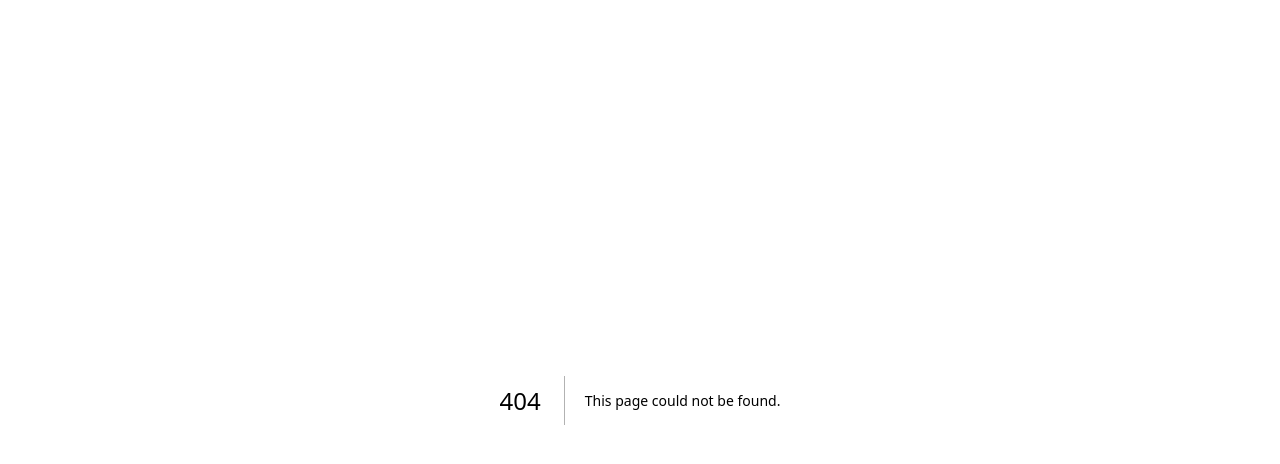
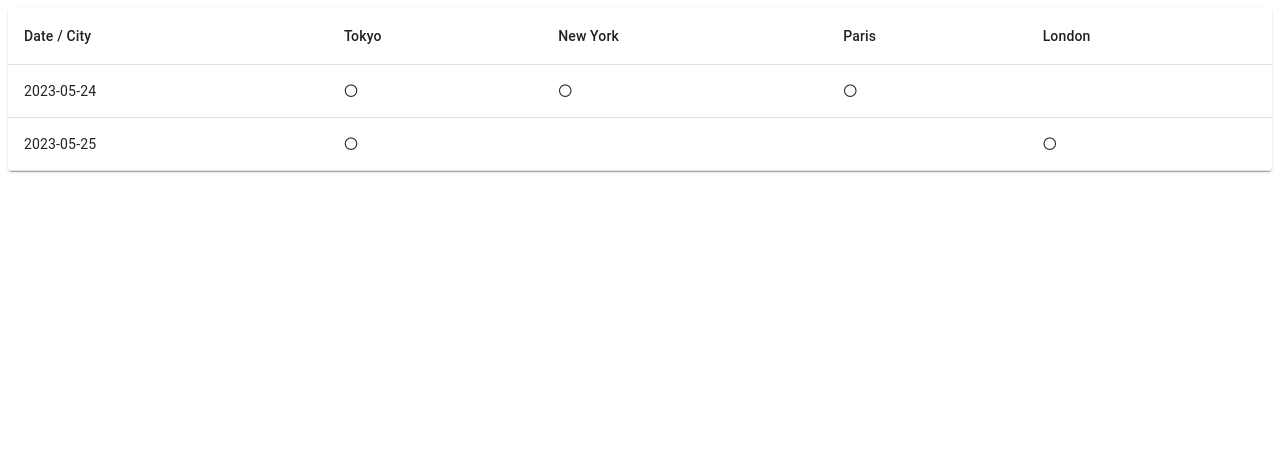
Before and after one commit to shichisan21/drag-test, a Next.js app: page /CityDateTable in a window 1280 px wide. Before the commit this address had no page. Shown: the top 464 px of the page. Built offline with nearby package versions, Linux system fonts and the light colour scheme.

Commit message:
CrossList

```diff
--- a/package.json
+++ b/package.json
@@ -12,10 +12,10 @@
     "@emotion/react": "^11.10.6",
     "@emotion/styled": "^11.10.6",
     "@mui/icons-material": "^5.11.16",
-    "@mui/material": "^5.12.0",
+    "@mui/material": "^5.13.2",
     "@mui/x-data-grid": "^6.2.1",
     "@types/node": "18.15.11",
-    "@types/react": "18.0.33",
+    "@types/react": "^18.0.33",
     "@types/react-dom": "18.0.11",
     "eslint": "8.38.0",
     "eslint-config-next": "13.3.0",
--- /dev/null
+++ b/src/pages/CityDateTable.tsx
@@ -0,0 +1,65 @@
+import React from "react";
+import {
+  Table,
+  TableBody,
+  TableCell,
+  TableContainer,
+  TableHead,
+  TableRow,
+  Paper,
+} from "@mui/material";
+
+type Data = {
+  date: string;
+  cities: string[];
+};
+
+const data: Data[] = [
+  {
+    date: "2023-05-24",
+    cities: ["Tokyo", "New York", "Paris"],
+  },
+  {
+    date: "2023-05-25",
+    cities: ["Tokyo", "London"],
+  },
+  // more data...
+];
+
+const CityDateTable: React.FC = () => {
+  // Generate a list of all unique cities for the table headers.
+  const allCities: string[] = Array.from(
+    new Set(data.flatMap((d) => d.cities))
+  );
+
+  return (
+    <TableContainer component={Paper}>
+      <Table sx={{ minWidth: 650 }} aria-label='simple table'>
+        <TableHead>
+          <TableRow>
+            <TableCell>Date / City</TableCell>
+            {allCities.map((city) => (
+              <TableCell key={city}>{city}</TableCell>
+            ))}
+          </TableRow>
+        </TableHead>
+        <TableBody>
+          {data.map((row) => (
+            <TableRow key={row.date}>
+              <TableCell component='th' scope='row'>
+                {row.date}
+              </TableCell>
+              {allCities.map((city) => (
+                <TableCell key={city}>
+                  {row.cities.includes(city) ? "〇" : ""}
+                </TableCell>
+              ))}
+            </TableRow>
+          ))}
+        </TableBody>
+      </Table>
+    </TableContainer>
+  );
+};
+
+export default CityDateTable;
```
Also changed, not shown: src/components/SideMenu.tsx (+7 -0 lines), 1 other file (tests, documents, lock files or other folders).
